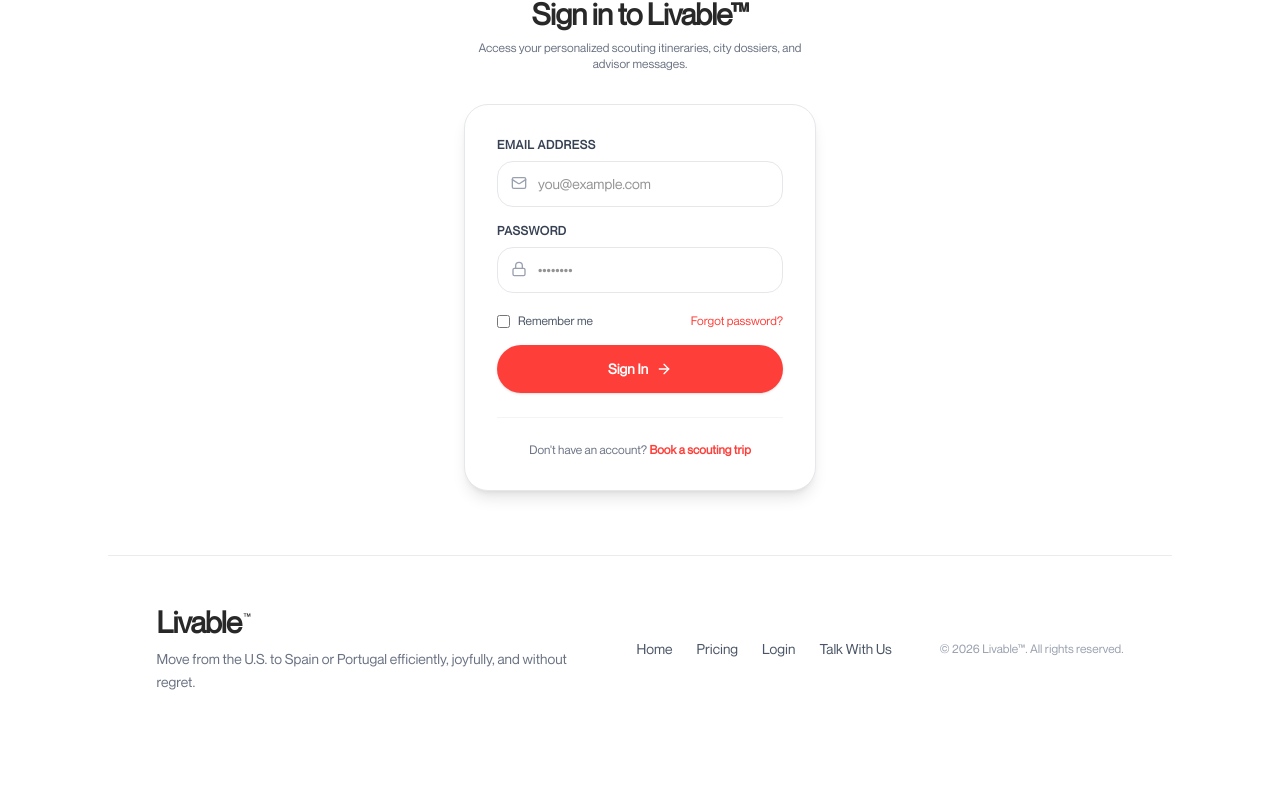
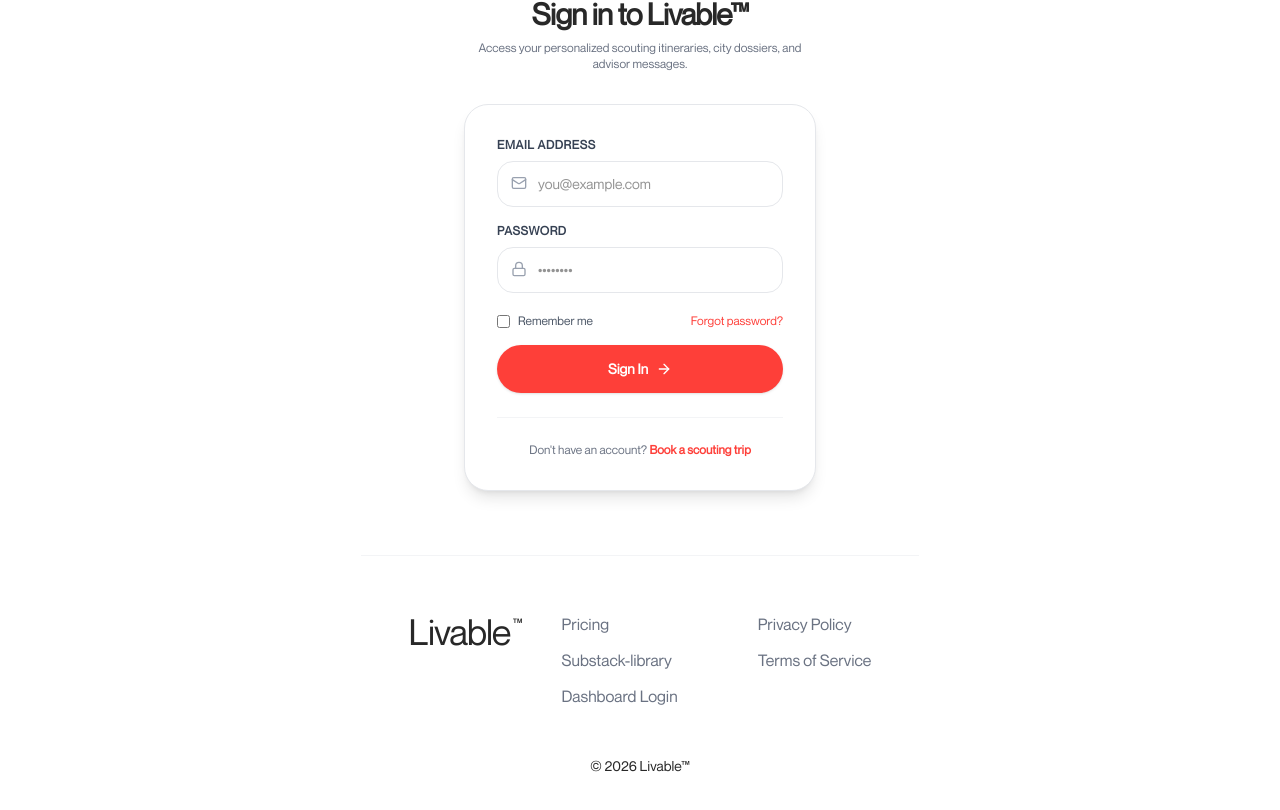
Before and after one commit to murad403/livable-web, a Next.js app: page /login in a window 1280 px wide. Shown: the part 457-1267 px from the top of the page. Before the commit the page ends 1199 px from the top, so only its background shows below. Built offline with nearby package versions, Linux system fonts and the light colour scheme.

Commit message:
feat: add new site footer component with navigation links and copyright notice

```diff
--- a/src/components/layout/Footer.tsx
+++ b/src/components/layout/Footer.tsx
@@ -1,43 +1,49 @@
 'use client'
-
-import React from 'react'
 import Link from 'next/link'
 
 const Footer = () => {
     return (
-        <footer className="border-t border-gray-200/80 bg-white py-12 px-6 sm:px-12 max-w-7xl mx-auto">
-            <div className="flex flex-col md:flex-row items-start md:items-center justify-between gap-8">
-                {/* Left side */}
+        <footer className="border-t border-gray-100 bg-white py-14 px-6 sm:px-12 max-w-7xl mx-auto">
+            <div className="flex flex-col md:flex-row items-start justify-between gap-10">
+                {/* Left Side: Brand Logo */}
                 <div>
-                    <Link href="/" className="text-3xl font-semibold tracking-tight text-[#282828] font-sans">
-                        Livable<span className="text-xs align-super ml-0.5 font-normal">™</span>
+                    <Link href="/" className="text-3xl sm:text-4xl font-normal tracking-tight text-title font-sans">
+                        Livable<span className="text-base align-top ml-0.5 font-normal">™</span>
                     </Link>
-                    <p className="text-xs sm:text-sm text-gray-500 max-w-md mt-2 leading-relaxed">
-                        Move from the U.S. to Spain or Portugal efficiently, joyfully, and without regret.
-                    </p>
                 </div>
 
-                {/* Right side navigation & Copyright */}
-                <div className="flex flex-col sm:flex-row items-start sm:items-center gap-6 sm:gap-12">
-                    <div className="flex items-center gap-6 text-sm font-medium text-gray-600">
-                        <Link href="/" className="hover:text-black transition-colors">
-                            Home
-                        </Link>
+                {/* Right Side: 2 Navigation Link Columns */}
+                <div className="flex flex-row items-start gap-12 sm:gap-20 text-base text-gray-500 font-normal">
+                    {/* Column 1 */}
+                    <div className="flex flex-col space-y-3">
                         <Link href="/pricing" className="hover:text-black transition-colors">
                             Pricing
                         </Link>
+                        <a href="https://substack.com" target="_blank" rel="noopener noreferrer" className="hover:text-black transition-colors">
+                            Substack-library
+                        </a>
                         <Link href="/login" className="hover:text-black transition-colors">
-                            Login
-                        </Link>
-                        <Link href="/#talk-with-us" className="hover:text-[#FE3F39] transition-colors">
-                            Talk With Us
+                            Dashboard Login
                         </Link>
                     </div>
 
-                    <p className="text-xs text-gray-400">
-                        © {new Date().getFullYear()} Livable™. All rights reserved.
-                    </p>
+                    {/* Column 2 */}
+                    <div className="flex flex-col space-y-3">
+                        <a href="#" className="hover:text-black transition-colors">
+                            Privacy Policy
+                        </a>
+                        <a href="#" className="hover:text-black transition-colors">
+                            Terms of Service
+                        </a>
+                    </div>
                 </div>
+            </div>
+
+            {/* Bottom Center Copyright */}
+            <div className="mt-12 text-center">
+                <p className="text-sm text-title font-light">
+                    © {new Date().getFullYear()} Livable™
+                </p>
             </div>
         </footer>
     )
```
